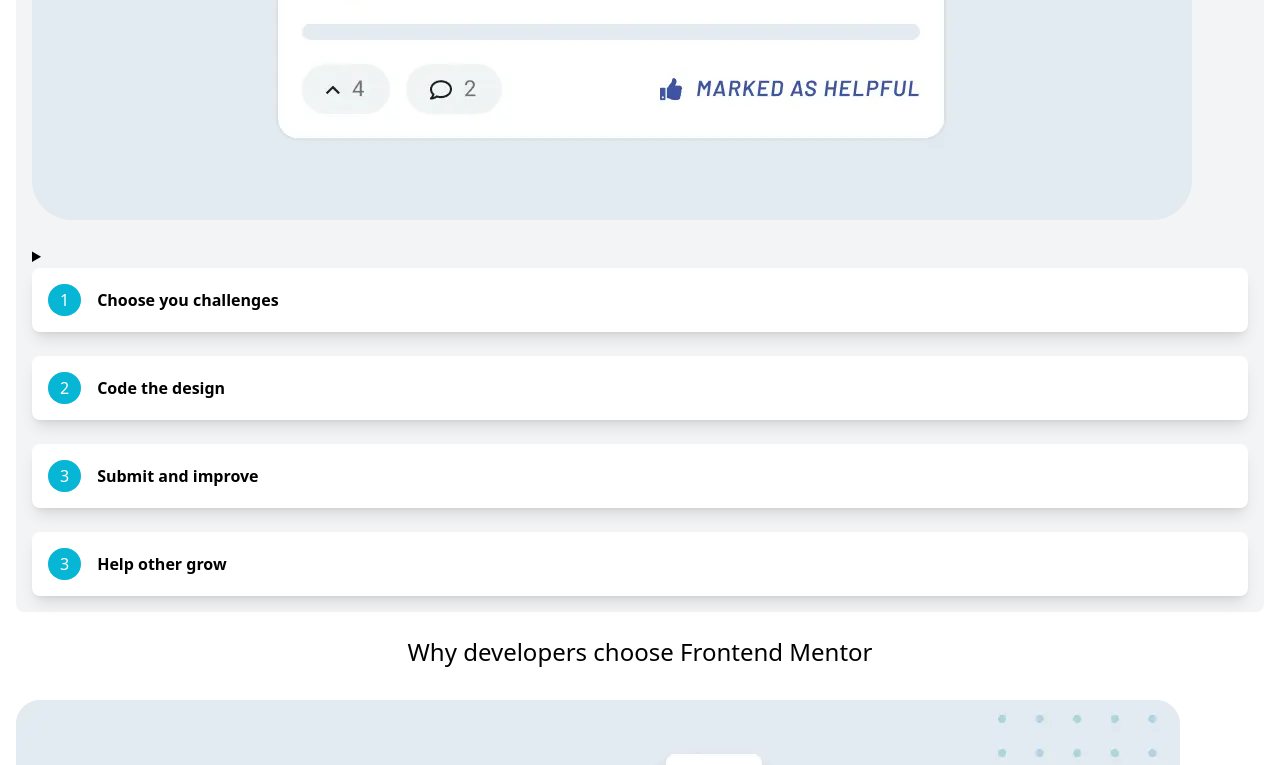
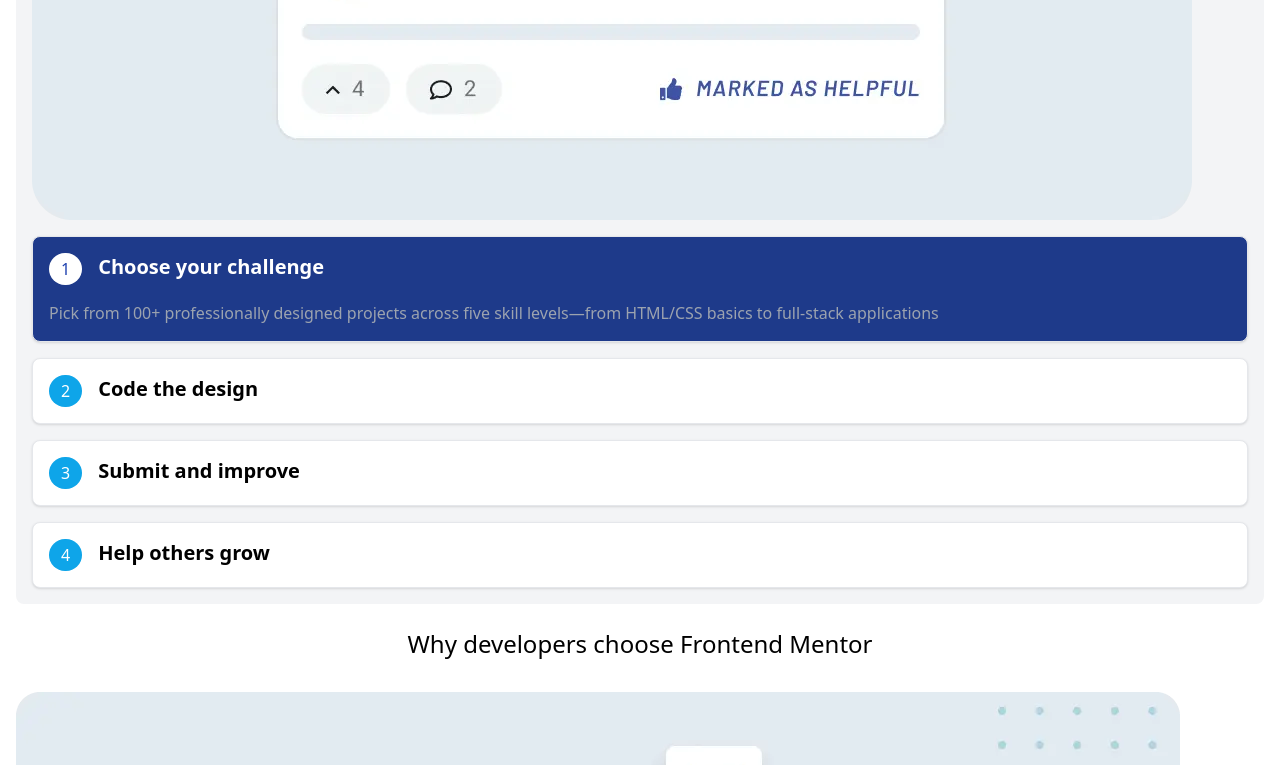
Before and after one commit to karma-code85/frontend-mentor-dashboard-with-full-functionl, a React (Create React App) app: page / in a window 1280 px wide. Shown: the part 3238-4003 px from the top of the page. Built offline with nearby package versions, Linux system fonts and the light colour scheme.

Commit message:
dynaminc rendaring

```diff
--- a/src/App.jsx
+++ b/src/App.jsx
@@ -12,6 +12,8 @@
 import CommunityTitle from "./components/CommunityTitle";
 import JoinCard from "./components/JoiningCard";
 import Contact from "./components/Contact";
+import HowItswork from "./components/HowItsWorkFunction";
+
 
 
 
@@ -70,7 +72,7 @@
       </div>
       <div className="bg-gray-100 rounded-lg p-4  space-y-6">{/*for the how it work containr  */}
         <h1 className="text-lg font-semibold">HOW IT'S WORK</h1>
-        <div className="space-y-6">
+        {/* <div className="space-y-6">
           <img src={`/images/${images[imageOpen-1]}`} alt="" />
 
           <details>
@@ -84,7 +86,8 @@
           <SummaryDeailes number={2} text={"Code the design"} onclick={()=>setImageOpen}/>
           <SummaryDeailes number={3} text={"Submit and improve"}/>
           <SummaryDeailes number={3} text={"Help other grow"}/>
-        </div>
+        </div> */}
+        <HowItswork/>
       </div>
       <div className="space-y-8">{/*for the why developer like frontend mentor */}
         <h1 className="text-center text-2xl">Why developers choose Frontend Mentor</h1>
--- /dev/null
+++ b/src/components/HowItsWorkFunction.jsx
@@ -0,0 +1,57 @@
+import { useState } from "react"
+
+
+export default function HowItswork(){
+  const [isActive, setIsActive]=useState(0)
+
+  const steps=[
+    {
+      id:1,
+      title:"Choose your challenge",
+      image:"home-how-it-works-3.webp",
+      description:"Pick from 100+ professionally designed projects across five skill levels—from HTML/CSS basics to full-stack applications"
+
+    }
+    ,{
+      id:2,
+      title:"Code the design",
+      image:"home-how-it-works-4 (1).webp",
+      description:"Build responsive websites and web apps using the provided designs as your guide. Practice with any tools, frameworks, or AI assistants you want to master.",
+    }
+    ,{
+      id:3,
+      title:"Submit and improve",
+      image:"home-how-it-works-3.webp",
+      description:'Get automated feedback, community code reviews, and compare your solution to the design. Refine your approach and level up with each project.'
+
+    }
+    ,{
+      id:4,
+      title:"Help others grow",
+      image:"home-how-it-works-4 (1).webp",
+      description:"Review other developers code to sharpen your skills and build connections in our supportive community",
+    }
+  ]
+  return(
+    <div className="space-y-4">
+      <img src={`/images/${steps[isActive].image}`} alt="" />
+      <div  className="space-y-4">
+        {steps.map((step,index)=>(
+          <div key={step.id} className={` p-4 rounded-lg border border-1 shadow  ${isActive===index ?
+            "bg-blue-900 text-white":"bg-white"
+          }`}
+          onClick={()=>setIsActive(index)}
+          >
+            <button className="flex gap-4"> <span className={`px-3 p-1 rounded-full ${isActive===index?"bg-white text-blue-800":"bg-sky-500 text-white"}`}>{step.id}</span>
+            <h1 className="font-bold text-xl">{step.title}</h1>
+            </button>
+            {isActive === index &&(
+              <p className="mt-4 text-gray-400">{step.description}</p>
+            )}
+          </div>
+        ))}
+      </div>
+
+    </div>
+  )
+}
--- a/src/components/SummaryDetails.jsx
+++ b/src/components/SummaryDetails.jsx
@@ -1,11 +1,11 @@
-export default function SummaryDeailes({number, text, onclick}){
+// export default function SummaryDeailes({number, text, onclick}){
 
-  return(
-    <div className="bg-white shadow-lg rounded-lg p-4  space-y-6 " onclick={onclick}>
-     <button className="flex justify-center items-center gap-4  ">
-      <p className="bg-cyan-500 rounded-full px-3 p-1 text-white text-center">{number}</p>
-      <p className="font-bold">{text}</p>
-     </button>
-    </div>
-  )
-}
+//   return(
+//     <div className="bg-white shadow-lg rounded-lg p-4  space-y-6 " onclick={onclick}>
+//      <button className="flex justify-center items-center gap-4  ">
+//       <p className="bg-cyan-500 rounded-full px-3 p-1 text-white text-center">{number}</p>
+//       <p className="font-bold">{text}</p>
+//      </button>
+//     </div>
+//   )
+// }
```
